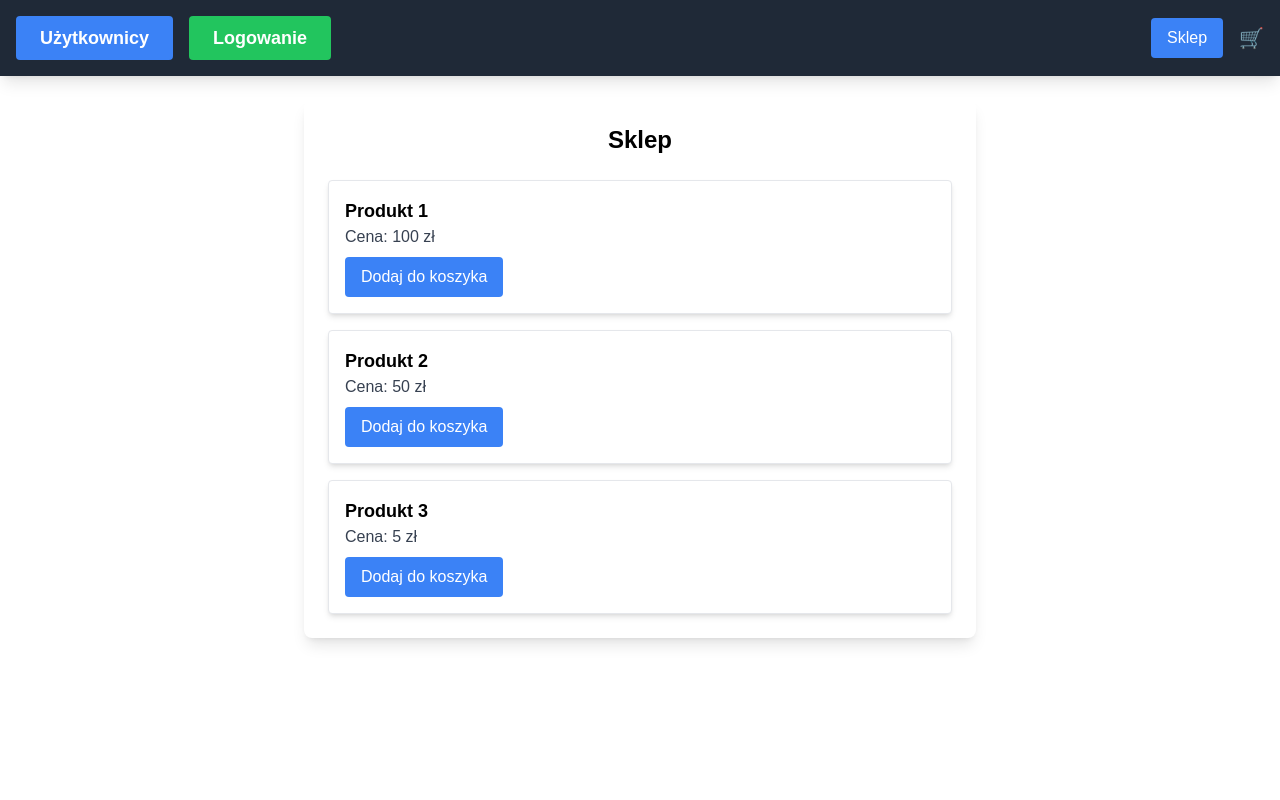
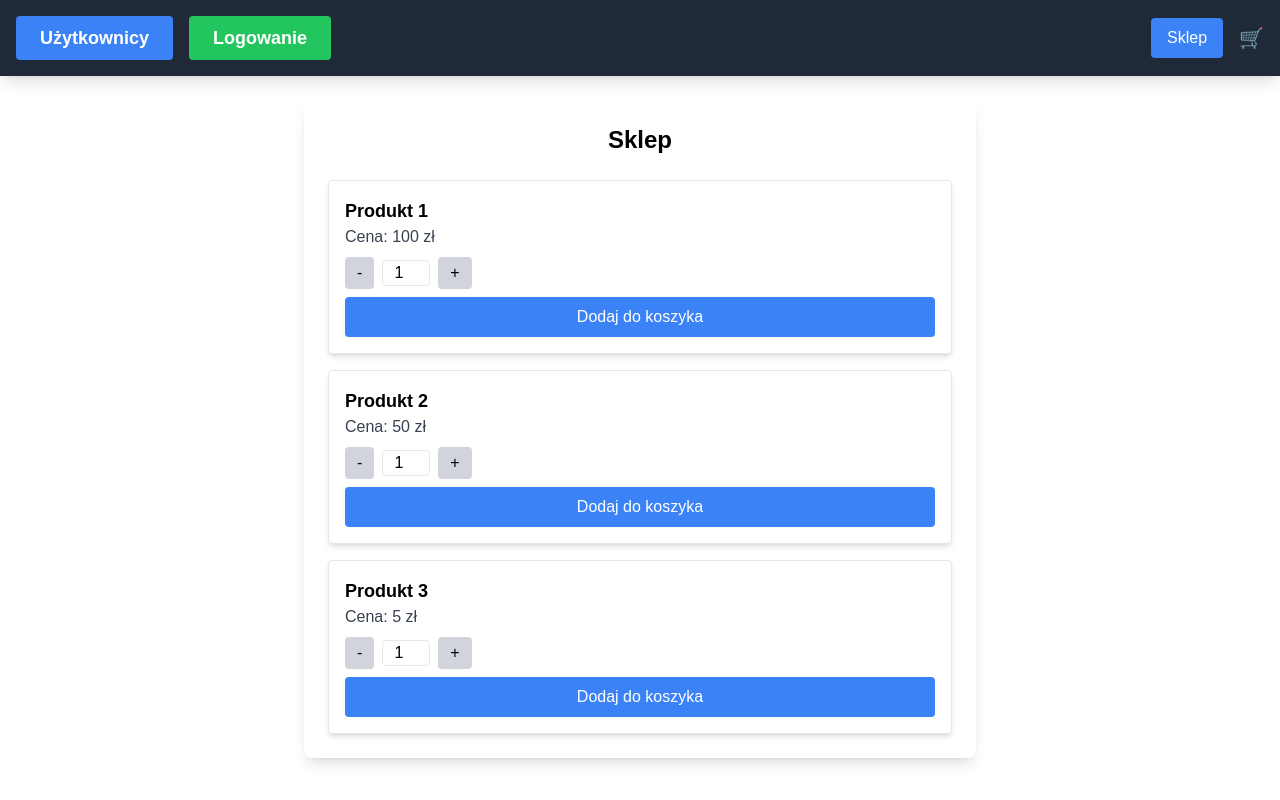
Before and after one commit to Karolije/nextApp, a Next.js app: page /shop in a window 1280 px wide. Built offline with nearby package versions, Linux system fonts and the light colour scheme.

Commit message:
change  in cart

```diff
--- a/src/app/components/Products.tsx
+++ b/src/app/components/Products.tsx
@@ -1,5 +1,6 @@
 'use client';
 
+import { useState, useEffect } from 'react';
 import { useShoppingCart } from '@/app/providers/ShoppingCartProvider';
 
 interface ProductProps {
@@ -9,8 +10,14 @@ interface ProductProps {
 }
 
 export const Product = ({ id, name, price }: ProductProps) => {
-  const { cart, addToCart } = useShoppingCart();
-  const productInCart = cart.find((item) => item.id === id);
+  const { addToCart } = useShoppingCart();
+  const [quantity, setQuantity] = useState(1);
+
+  useEffect(() => {
+    return () => {
+      setQuantity(1);
+    };
+  }, []);
 
   return (
     <div className="border p-4 rounded shadow-md bg-white text-black">
@@ -18,13 +25,34 @@ export const Product = ({ id, name, price }: ProductProps) => {
       <p className="text-gray-700">Cena: {price} zł</p>
 
 
+      <div className="flex items-center space-x-2 mt-2">
         <button
-          onClick={() => addToCart({ id, name, price, quantity: 1 })}
-          className="bg-blue-500 text-white px-4 py-2 rounded hover:bg-blue-600 mt-2"
+          onClick={() => setQuantity((prev) => Math.max(1, prev - 1))}
+          className="bg-gray-300 px-3 py-1 rounded"
         >
-          Dodaj do koszyka
+          -
         </button>
+        <input
+          type="number"
+          value={quantity}
+          onChange={(e) => setQuantity(Math.max(1, parseInt(e.target.value) || 1))}
+          className="w-12 text-center border rounded"
+        />
+        <button
+          onClick={() => setQuantity((prev) => prev + 1)}
+          className="bg-gray-300 px-3 py-1 rounded"
+        >
+          +
+        </button>
+      </div>
 
+
+      <button
+        onClick={() => addToCart({ id, name, price, quantity })}
+        className="bg-blue-500 text-white px-4 py-2 rounded hover:bg-blue-600 mt-2 w-full"
+      >
+        Dodaj do koszyka
+      </button>
     </div>
   );
 };
--- a/src/app/providers/ShoppingCartProvider.tsx
+++ b/src/app/providers/ShoppingCartProvider.tsx
@@ -28,12 +28,13 @@ export const ShoppingCartProvider = ({ children }: { children: ReactNode }) => {
       const existingProduct = prevCart.find((item) => item.id === product.id);
       if (existingProduct) {
         return prevCart.map((item) =>
-          item.id === product.id ? { ...item, quantity: item.quantity + 1 } : item
+          item.id === product.id ? { ...item, quantity: item.quantity + product.quantity } : item
         );
       }
-      return [...prevCart, { ...product, quantity: 1 }];
+      return [...prevCart, product];
     });
   };
+
 
   const removeFromCart = (id: number) => {
     setCart((prevCart) => prevCart.filter((item) => item.id !== id));
```
